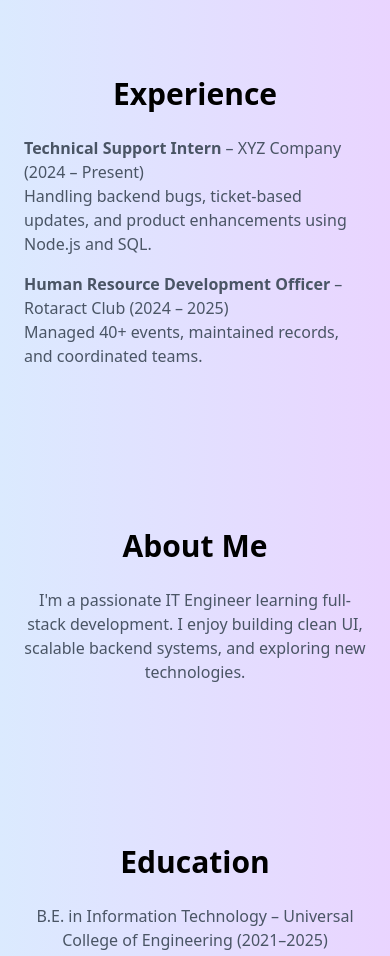
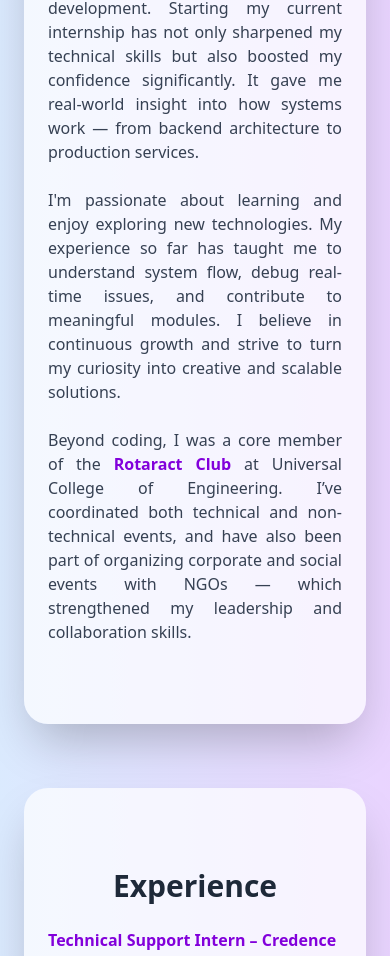
Before and after one commit to Doshi24/portfolio_monil-s, a React (Vite) app in the folder client/: page / in a window 390 px wide. Shown: the part 1296-2252 px from the top of the page. Built offline with nearby package versions, Linux system fonts and the light colour scheme.

Commit message:
responsive left

```diff
--- a/client/src/About.jsx
+++ b/client/src/About.jsx
@@ -1,10 +1,21 @@
-function About () {
+function About (){
+  const style = "text-purple-700 font-semibold";
+
+
      return (
-    <section id="about" className="py-20 px-6 bg-gradient-to-r from-blue-100 to-purple-200">
-      <h2 className="text-3xl font-bold text-center mb-6">About Me</h2>
-      <p className="max-w-3xl mx-auto text-center text-gray-600">
-        I'm a passionate IT Engineer learning full-stack development. I enjoy building clean UI, scalable backend systems, and exploring new technologies.
-      </p>
+    <section id="about" className=" w-full md:w-[55%] py-20 px-6 bg-white/70 rounded-3xl shadow-2xl ">
+      <h2 className="text-3xl font-bold text-center mb-6 text-gray-800">About Me</h2>
+      <div className="text-center space-y-6 text-gray-700">
+        <p className="text-justify">
+          I may not be a fully seasoned full-stack developer yet, but I’ve built a solid foundation in <span className={style}>Core JavaScript</span>, <span className={style}>Node.js</span>, <span className={style}>Python</span>, and frontend development. Starting my current internship has not only sharpened my technical skills but also boosted my confidence significantly. It gave me real-world insight into how systems work — from backend architecture to production services.
+        </p>
+        <p className="text-justify">
+          I'm passionate about learning and enjoy exploring new technologies. My experience so far has taught me to understand system flow, debug real-time issues, and contribute to meaningful modules. I believe in continuous growth and strive to turn my curiosity into creative and scalable solutions.
+        </p>
+        <p className="text-justify">
+          Beyond coding, I was a core member of the <span className={style}>Rotaract Club</span> at Universal College of Engineering. I’ve coordinated both technical and non-technical events, and have also been part of organizing corporate and social events with NGOs — which strengthened my leadership and collaboration skills.
+        </p>
+      </div>
     </section>
   );
 }
--- /dev/null
+++ b/client/src/AboutSection.jsx
@@ -0,0 +1,16 @@
+import Experince from "./Experince";
+import About from "./About"
+
+function AboutSection (){
+    return (
+     <section  id ="AboutSection" className="min-h-screen bg-gradient-to-r from-blue-100 to-purple-200  px-6 py-16 pt-40">
+      <div className="max-w-7xl mx-auto flex flex-col md:flex-row gap-16 ">
+        <About />
+        <Experince />
+      </div>
+    </section>
+
+    )
+}
+
+export default AboutSection;
--- a/client/src/App.jsx
+++ b/client/src/App.jsx
@@ -1,11 +1,11 @@
 import { useEffect } from "react"
 import Navbar from "./Navbar"
 import Hero from "./Hero"
-import About from './About'
 import Education from "./Education"
 import Contact from "./Contact"
 import Skills from "./Skills"
-import Experience from "./Experince"
+import AboutSection from "./AboutSection"
+import Project from "./Project"
 
 function App() {
 useEffect(() => {
@@ -17,9 +17,9 @@ useEffect(() => {
     <>
     <Navbar />
     <Hero />
+    <AboutSection />
+    <Project />
     <Skills />
-    <Experience />
-    <About />
     <Education />
     <Contact />
     </>
--- a/client/src/Experince.jsx
+++ b/client/src/Experince.jsx
@@ -1,17 +1,22 @@
 function Experience () {
+  const style = "text-purple-600 font-semibold";
 return (
-    <section id="experience" className="py-20 px-6 bg-gradient-to-r from-blue-100 to-purple-200">
-      <h2 className="text-3xl font-bold text-center mb-6">Experience</h2>
+    <section id="experience" className="w-full md:w-[55%] py-20 px-6 bg-white/70 rounded-3xl shadow-2xl">
+      <h2 className="text-3xl font-bold text-center mb-6 text-gray-800">Experience</h2>
       <div className="max-w-4xl mx-auto text-gray-600">
         <ul className="space-y-4">
-          <li>
-            <strong>Technical Support Intern</strong> – XYZ Company (2024 – Present)
-            <br />Handling backend bugs, ticket-based updates, and product enhancements using Node.js and SQL.
+          <li className="text-purple-700 font-bold">
+            <strong>Technical Support Intern</strong> – <strong> Credence Analytics </strong> (2025 – Present)
           </li>
-          <li>
-            <strong>Human Resource Development Officer</strong> – Rotaract Club (2024 – 2025)
-            <br />Managed 40+ events, maintained records, and coordinated teams.
-          </li>
+            <li>
+              <ul className="list-disc list-inside space-y-2 text-gray-700 mt-2">
+                <li>Assisting in resolving <span className={style}>backend bugs</span> and delivering <span className={style}>ticket-based updates</span> across live systems.</li>
+                <li>Working with <span className={style}>Node.js</span>, <span className={style}>Express.js</span>, <span className={style}>Core JavaScript</span>, and <span className={style}>Oracle PL/SQL</span> to maintain and enhance enterprise modules.</li>
+                <li>Contributed to the release of the <span className={style}>VaR module</span>, supporting patch configuration and resolving client-reported issues.</li>
+                <li>Providing <span className={style}>technical support</span> and <span className={style}>bug fixes</span> for internal tools, ensuring smooth deployment.</li>
+                <li>Collaborating with senior developers for production support and system improvements.</li>
+              </ul>
+            </li>
         </ul>
       </div>
     </section>
```
